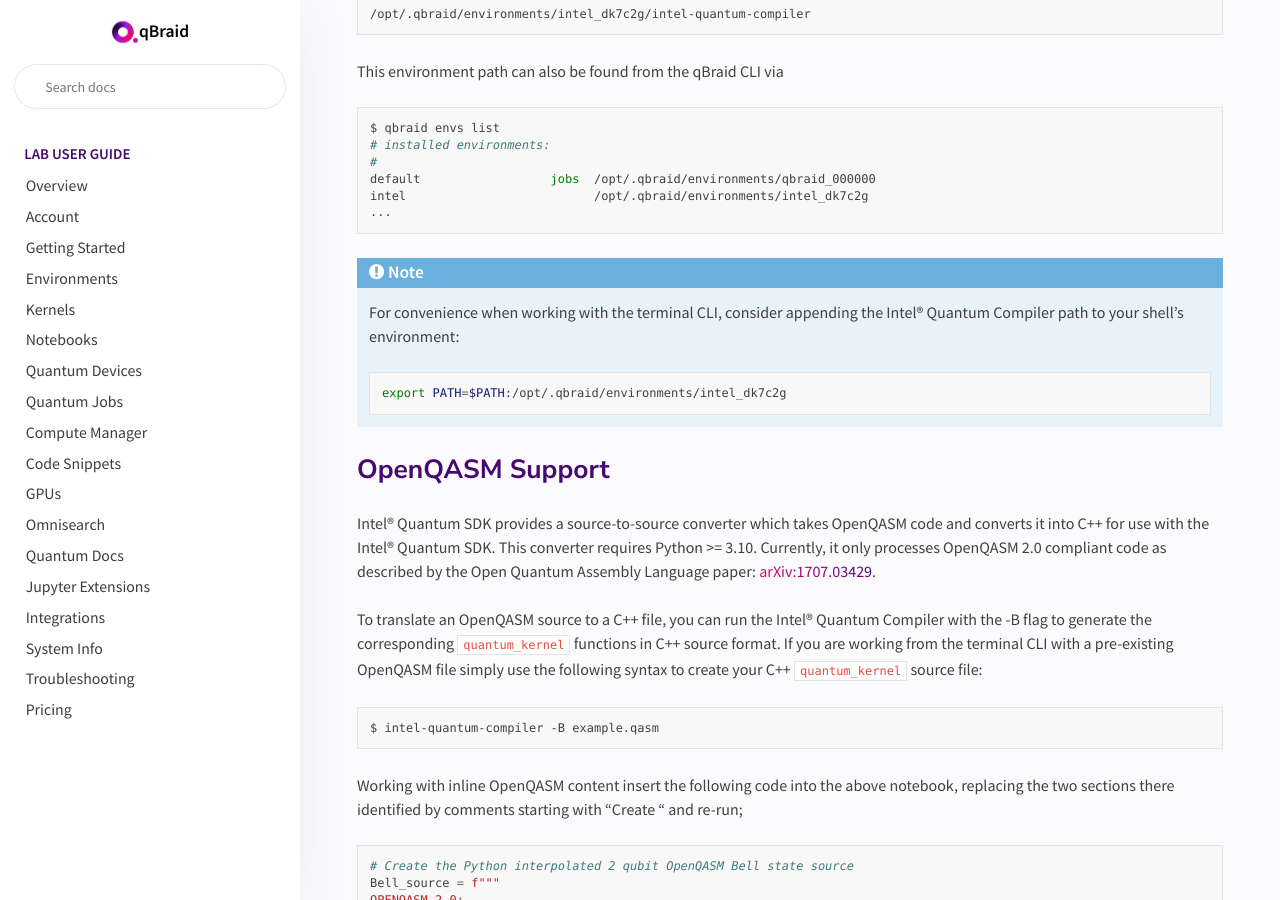
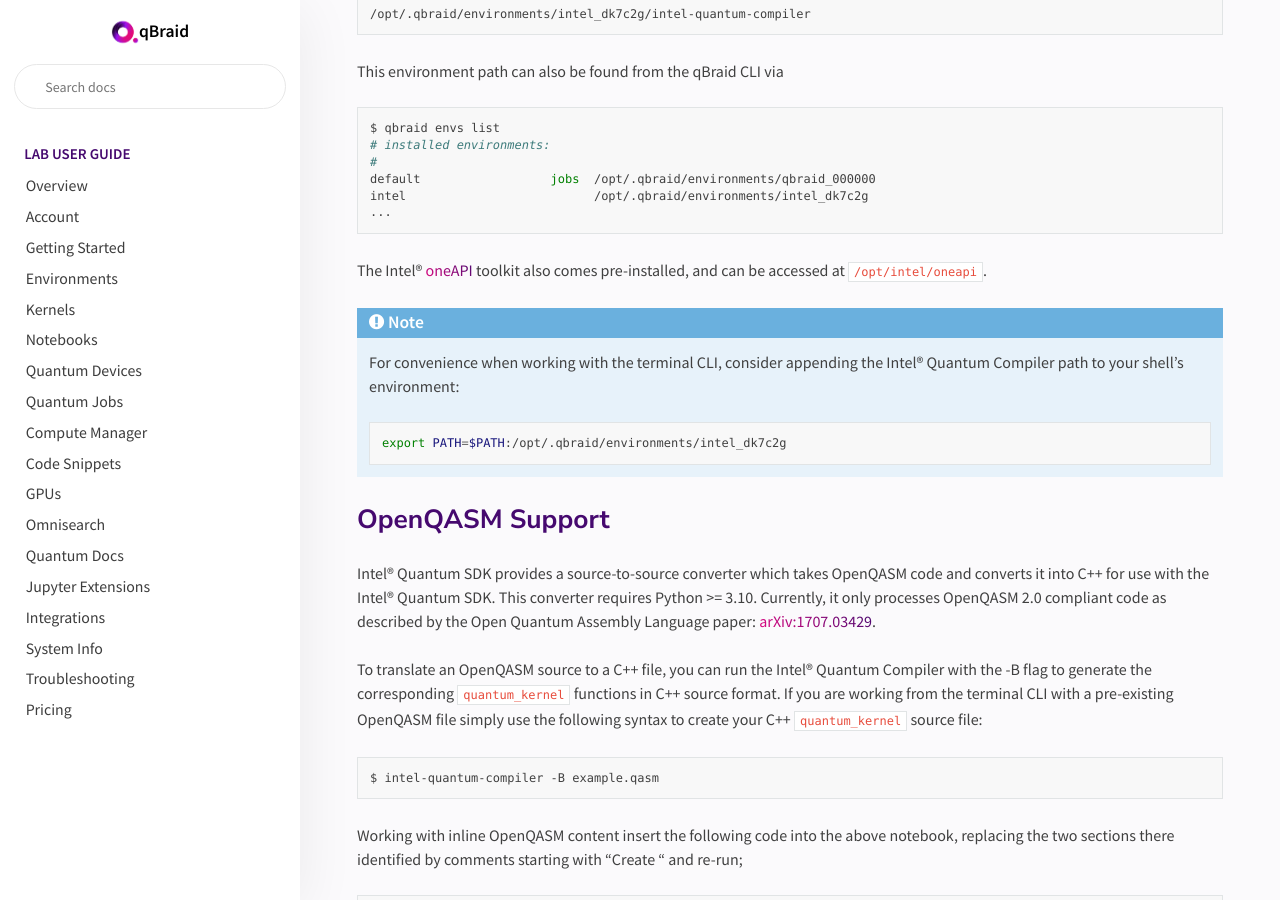
Before and after one commit to qBraid/qBraid-Lab, a Sphinx documentation site: the page built from docs/lab/intel.rst, in a window 1280 px wide and 900 px high, scrolled down 2837 px. Built offline with Sphinx 7.4.7 and the Read the Docs theme 2.0.0, drawn with Linux system fonts in a browser that asks for light colours.

Commit message:
add oneAPI path ref

```diff
--- a/docs/lab/intel.rst
+++ b/docs/lab/intel.rst
@@ -149,6 +149,8 @@
     intel                          /opt/.qbraid/environments/intel_dk7c2g
     ...
 
+The Intel® `oneAPI <https://www.intel.com/content/www/us/en/developer/tools/oneapi/overview.html>`_ toolkit also comes pre-installed, and can be accessed at ``/opt/intel/oneapi``.
+
 .. note::
 
     For convenience when working with the terminal CLI, consider appending the Intel®
```
